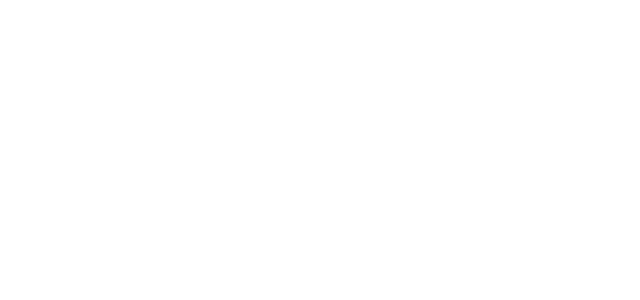
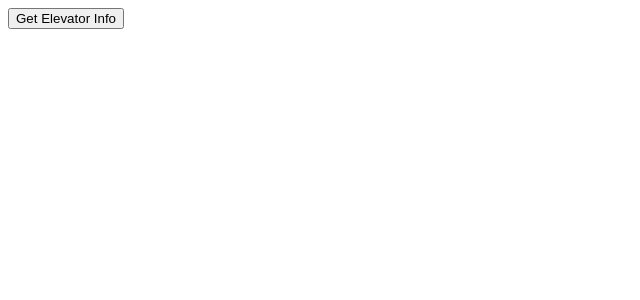
Before and after one commit to RichardKorosi/Virtual-Elevator, an Angular app in the folder FrontendAngular/: page / in a window 1280 px wide. Shown: the top 300 px of the page, without its empty margins (0-640 px from the left). Built offline with nearby package versions, Linux system fonts and the light colour scheme.

Commit message:
feat: create button that GETs current Elevator info

```diff
--- a/FrontendAngular/src/app/app.component.html
+++ b/FrontendAngular/src/app/app.component.html
@@ -1,6 +1,7 @@
 <main class="main">
   <div class="content">
     <div class="left-side">
+      <button (click)="getElevatorInfo()">Get Elevator Info</button>
     </div>
     <div class="divider" role="separator" aria-label="Divider"></div>
     <div class="right-side">
--- a/FrontendAngular/src/app/app.component.ts
+++ b/FrontendAngular/src/app/app.component.ts
@@ -1,4 +1,5 @@
 import { Component } from '@angular/core';
+import { ElevatorInfoService } from './elevator-info.service';
 
 @Component({
   selector: 'app-root',
@@ -7,4 +8,13 @@ import { Component } from '@angular/core';
 })
 export class AppComponent {
   title = 'FrontendAngular';
+
+  constructor(private elevatorInfoService: ElevatorInfoService
+  ){}
+
+  getElevatorInfo(): void {
+    this.elevatorInfoService.getElevatorInfo().subscribe(data => {
+      console.log(data);
+    });
+  }
 }
--- a/FrontendAngular/src/app/app.module.ts
+++ b/FrontendAngular/src/app/app.module.ts
@@ -3,6 +3,7 @@ import { BrowserModule } from '@angular/platform-browser';
 
 import { AppRoutingModule } from './app-routing.module';
 import { AppComponent } from './app.component';
+import { HttpClientModule } from '@angular/common/http';
 
 @NgModule({
   declarations: [
@@ -10,6 +11,7 @@ import { AppComponent } from './app.component';
   ],
   imports: [
     BrowserModule,
+    HttpClientModule,
     AppRoutingModule
   ],
   providers: [],
--- /dev/null
+++ b/FrontendAngular/src/app/elevator-info.service.ts
@@ -0,0 +1,16 @@
+import { Injectable } from '@angular/core';
+import { HttpClient } from '@angular/common/http';
+import { Observable } from 'rxjs';
+
+@Injectable({
+  providedIn: 'root'
+})
+export class ElevatorInfoService {
+  private infoUrl = 'http://localhost:8080/elevatorInfo';
+
+  constructor(private http: HttpClient) { }
+
+  getElevatorInfo(): Observable<any> {
+    return this.http.get<any>(this.infoUrl);
+  }
+}
```
Also changed, not shown: 1 other file (tests, documents, lock files or other folders).
